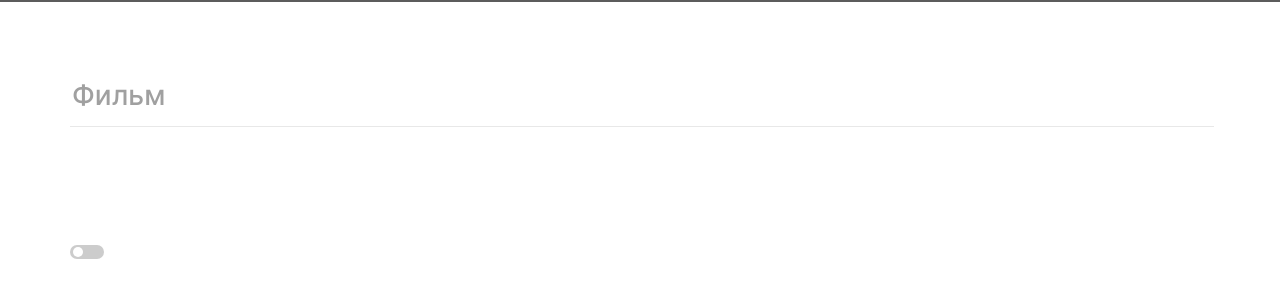
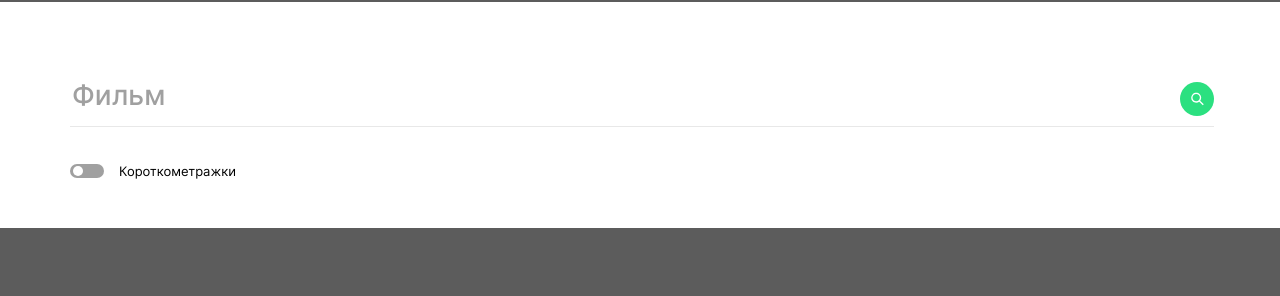
Before and after one commit to George323ru/movies-explorer-frontend, a React app in the folder movies-explorer/: page / in a window 1280 px wide. Shown: the part 72-368 px from the top of the page. Built offline with nearby package versions, Linux system fonts and the light colour scheme.

Commit message:
feat: add a search icon to the search bar

```diff
--- a/movies-explorer/src/components/App/App.js
+++ b/movies-explorer/src/components/App/App.js
@@ -5,7 +5,6 @@ import Header from '../Header/Header';
 import Promo from "../Main/Promo/Promo";
 import Movies from "../Movies/Movies";
 import SearchForm from "../Movies/SearchForm/SearchForm";
-import FilterCheckbox from "../Movies/FilterCheckbox/FilterCheckbox"
 import AboutProject from '../Main/AboutProject/AboutProject';
 import Techs from "../Main/Techs/Techs";
 import AboutMe from "../Main/AboutMe/AboutMe";
@@ -20,7 +19,6 @@ const App = () => {
       <Header />
       <Movies />
       <SearchForm />
-      <FilterCheckbox />
       <Promo />
       <AboutProject />
       <Techs />
--- a/movies-explorer/src/components/Movies/FilterCheckbox/FilterCheckbox.css
+++ b/movies-explorer/src/components/Movies/FilterCheckbox/FilterCheckbox.css
@@ -1,14 +1,5 @@
-.filter-checkbox {
-  width: 100%;
-}
-
 .filter-checkbox__container {
-  margin: 0 auto;
-  min-width: 320px;
-  max-width: 1140px;
-  padding-top: 70px;
-  padding-bottom: 48px;
-  font-family: Inter, Arial, sans-serif;
+  height: 15px;
 }
 
 .filter-checkbox__switch {
@@ -32,7 +23,7 @@
   right: 0;
   bottom: 0;
   border-radius: 34px;
-  background-color: #ccc;
+  background-color: #a0a0a0;
   -webkit-transition: 0.2s;
   transition: 0.2s;
 }
--- a/movies-explorer/src/components/Movies/SearchForm/SearchForm.css
+++ b/movies-explorer/src/components/Movies/SearchForm/SearchForm.css
@@ -13,13 +13,16 @@
 
 .search-form__input {
   width: 100%;
+  margin-bottom: 35px;
+  padding-top: 6px;
+  padding-bottom: 14px;
+  background: url(../../../images/icon-find.svg) no-repeat center right;
+  background-size: 34px 34px;
   border: 0;
   font-style: normal;
   font-weight: 500;
   font-size: 28px;
   line-height: 34px;
-  padding-top: 6px;
-  padding-bottom: 14px;
   border-bottom: 1px solid #e8e8e8;
   outline: none;
 }
@@ -42,7 +45,7 @@
   opacity: 1;
   transition: opacity 0.2s ease;
   color: #a0a0a0;
-} /* Firefox 19+ */
+}
 .search-form__input:-moz-placeholder {
   font-style: normal;
   font-weight: 500;
@@ -51,7 +54,7 @@
   opacity: 1;
   transition: opacity 0.2s ease;
   color: #a0a0a0;
-} /* Firefox 18- */
+}
 .search-form__input:-ms-input-placeholder {
   font-style: normal;
   font-weight: 500;
@@ -78,3 +81,17 @@
   opacity: 0;
   transition: opacity 0.2s ease;
 }
+
+.search-form__checkbox-wrap {
+  display: flex;
+  align-items: center;
+  justify-content: flex-start;
+}
+
+.search-form__name-checkbox {
+  margin: 0;
+  margin-left: 15px;
+  font-weight: normal;
+  font-size: 13px;
+  line-height: 18px;
+}
--- a/movies-explorer/src/components/Movies/SearchForm/SearchForm.js
+++ b/movies-explorer/src/components/Movies/SearchForm/SearchForm.js
@@ -1,3 +1,4 @@
+import FilterCheckbox from "../FilterCheckbox/FilterCheckbox";
 import "./SearchForm.css";
 
 const SearchForm = () => {
@@ -5,7 +6,10 @@ const SearchForm = () => {
     <section className="search-form">
       <div className="search-form__container">
         <input className="search-form__input" placeholder="Фильм"></input>
-
+        <div className="search-form__checkbox-wrap">
+          <FilterCheckbox />
+          <p className="search-form__name-checkbox">Короткометражки</p>
+        </div>
       </div>
     </section>
   );
```
Also changed, not shown: movies-explorer/src/images/back__COLOR_main-2.png (added), movies-explorer/src/images/back__COLOR_main-2.svg (added), movies-explorer/src/images/icon-find.svg (added), movies-explorer/src/images/icon.png (added), movies-explorer/src/images/icon.svg (added).
